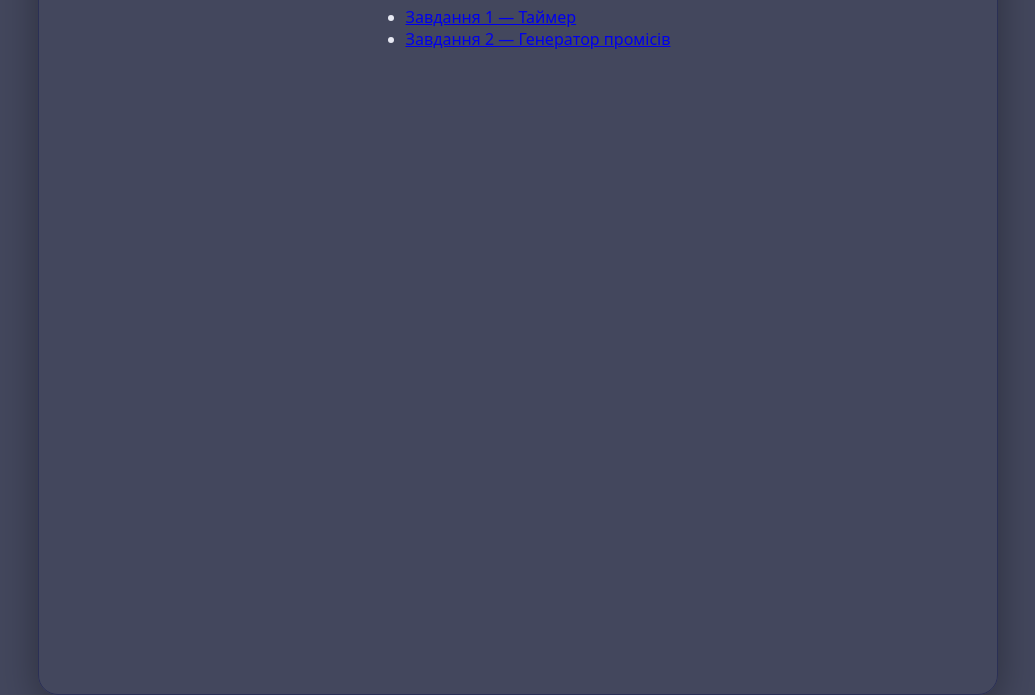
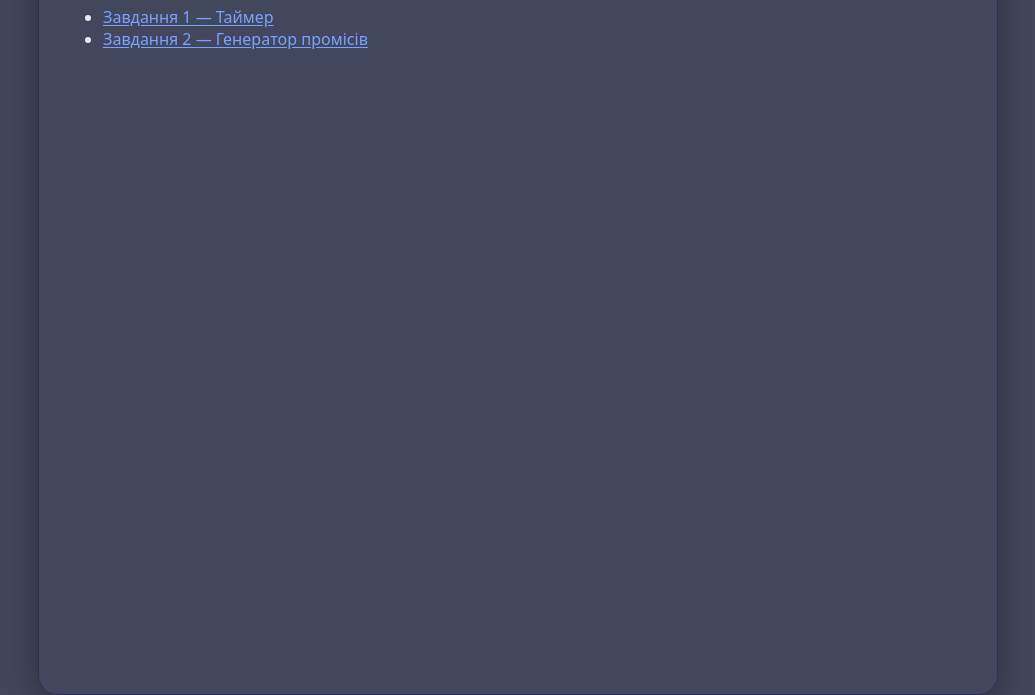
Before and after one commit to yulianakosenko/goit-advancedjs-hw-02, a website built with Vite: page src/index.html in a window 1280 px wide. Shown: the part 105-800 px from the top of the page, without its empty margins (122-1157 px from the left). Built offline with nearby package versions, Linux system fonts and the light colour scheme.

Commit message:
7 fixed css

```diff
--- a/src/css/styles.css
+++ b/src/css/styles.css
@@ -21,7 +21,6 @@ body {
   color: var(--text);
   min-height: 100dvh;
   display: block;
-  place-items: center;
   padding: 24px;
 }
 
@@ -91,3 +90,24 @@ button:disabled {
   text-transform: uppercase;
   letter-spacing: 0.12em;
 }
+/* Посилання — контрастні та помітні */
+a {
+  color: #7aa2ff; /* яскравий синій на темному фоні */
+  text-decoration: underline;
+  text-underline-offset: 2px;
+}
+a:visited {
+  color: #aebcff;
+} /* інший відтінок для відвіданих */
+a:hover {
+  text-decoration-thickness: 2px;
+}
+a:focus-visible {
+  outline: 2px solid #7aa2ff;
+  outline-offset: 2px;
+}
+
+/* Щоб маркери списку не «губилися» */
+ul {
+  list-style-position: outside;
+}
```
